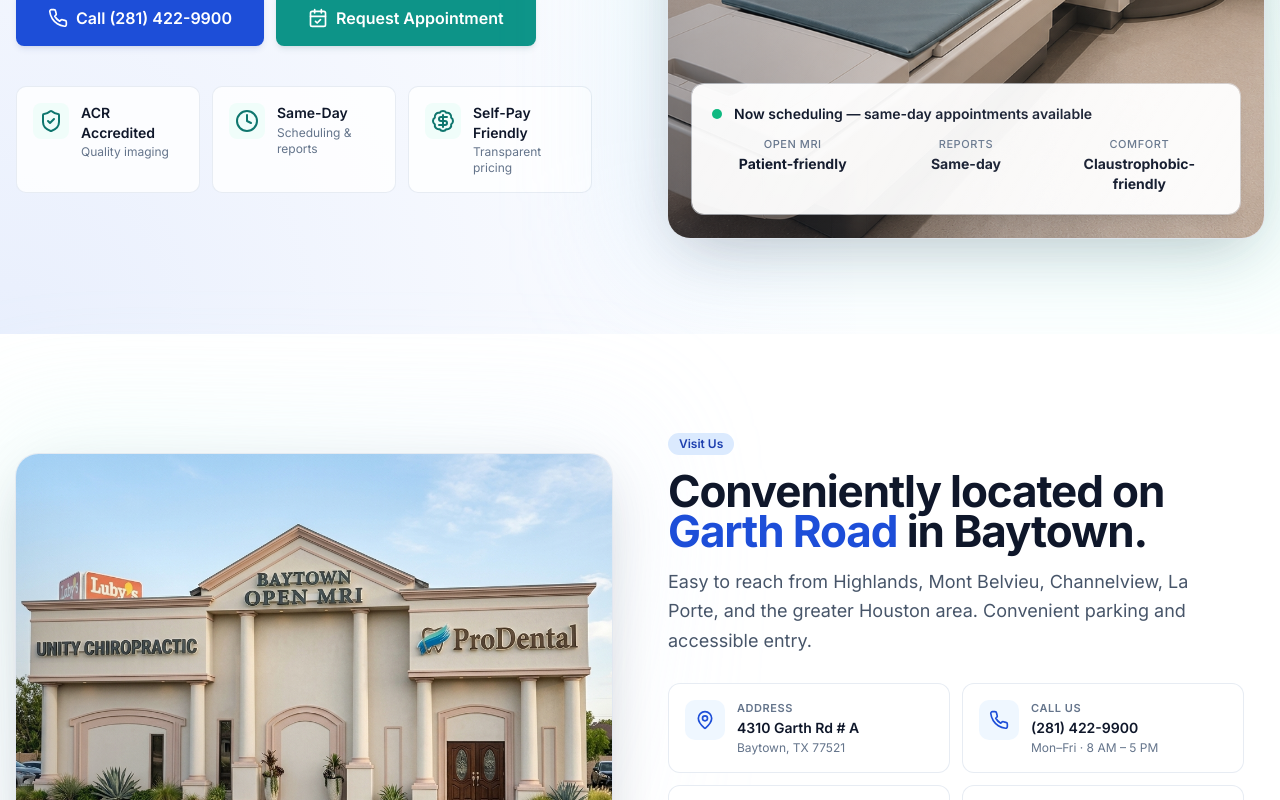
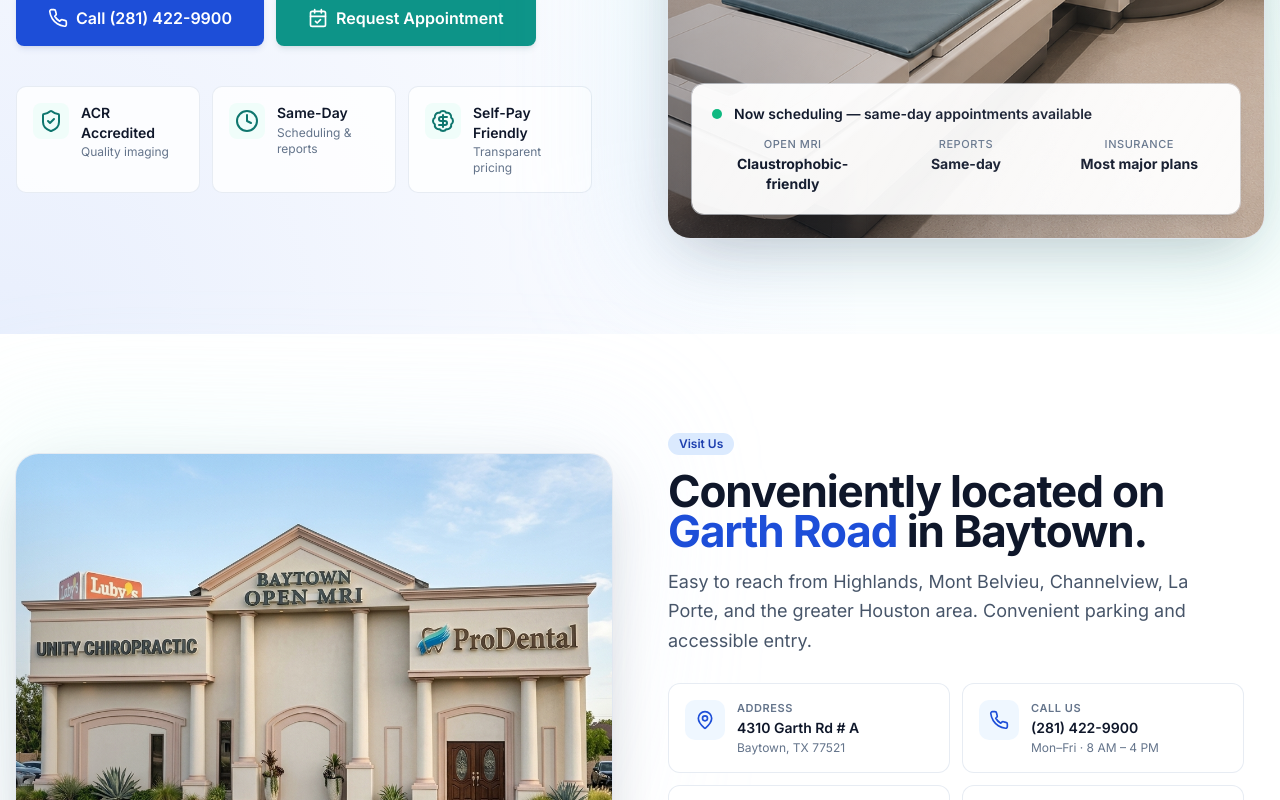
Before and after one commit to asaeidi83/baytown-open-mri, a Next.js app: page / in a window 1280 px wide. Shown: the part 720-1520 px from the top of the page. Built offline with nearby package versions, Linux system fonts and the light colour scheme; no server answers.

Commit message:
Update hero info cards (Open MRI/Reports/Insurance) and hours to 8 AM–4 PM

```diff
--- a/src/components/layout/footer.tsx
+++ b/src/components/layout/footer.tsx
@@ -92,7 +92,7 @@ export function Footer() {
             <li className="flex gap-3">
               <Clock className="h-4 w-4 mt-0.5 text-teal-400 shrink-0" />
               <div className="text-xs leading-relaxed">
-                Mon–Fri: 8:00 AM – 5:00 PM<br />
+                Mon–Fri: 8:00 AM – 4:00 PM<br />
                 Sat: By Appointment<br />
                 Sun: Closed
               </div>
--- a/src/components/sections/hero.tsx
+++ b/src/components/sections/hero.tsx
@@ -180,9 +180,9 @@ function ImagingFrame() {
                 </p>
               </div>
               <div className="mt-3 grid grid-cols-3 gap-3 text-center">
-                <Stat label="Open MRI" value="Patient-friendly" />
+                <Stat label="Open MRI" value="Claustrophobic-friendly" />
                 <Stat label="Reports" value="Same-day" />
-                <Stat label="Comfort" value="Claustrophobic-friendly" />
+                <Stat label="Insurance" value="Most major plans" />
               </div>
             </div>
           </div>
--- a/src/components/sections/location.tsx
+++ b/src/components/sections/location.tsx
@@ -72,13 +72,13 @@ export function Location() {
                 icon={Phone}
                 title="Call us"
                 primary={BUSINESS.phone}
-                secondary="Mon–Fri · 8 AM – 5 PM"
+                secondary="Mon–Fri · 8 AM – 4 PM"
                 href={telHref(BUSINESS.phone)}
               />
               <InfoCard
                 icon={Clock}
                 title="Hours"
-                primary="Mon – Fri · 8 AM – 5 PM"
+                primary="Mon – Fri · 8 AM – 4 PM"
                 secondary="Saturday by appointment"
               />
               <InfoCard
--- a/src/lib/constants.ts
+++ b/src/lib/constants.ts
@@ -34,11 +34,11 @@ export const BUSINESS = {
   fax: '(281) 422-9910',
   email: 'Baytownopenmri@gmail.com',
   hours: [
-    { day: 'Monday', hours: '8:00 AM – 5:00 PM' },
-    { day: 'Tuesday', hours: '8:00 AM – 5:00 PM' },
-    { day: 'Wednesday', hours: '8:00 AM – 5:00 PM' },
-    { day: 'Thursday', hours: '8:00 AM – 5:00 PM' },
-    { day: 'Friday', hours: '8:00 AM – 5:00 PM' },
+    { day: 'Monday', hours: '8:00 AM – 4:00 PM' },
+    { day: 'Tuesday', hours: '8:00 AM – 4:00 PM' },
+    { day: 'Wednesday', hours: '8:00 AM – 4:00 PM' },
+    { day: 'Thursday', hours: '8:00 AM – 4:00 PM' },
+    { day: 'Friday', hours: '8:00 AM – 4:00 PM' },
     { day: 'Saturday', hours: 'By Appointment' },
     { day: 'Sunday', hours: 'Closed' },
   ],
--- a/src/lib/schema.ts
+++ b/src/lib/schema.ts
@@ -34,7 +34,7 @@ export function localBusinessSchema() {
         '@type': 'OpeningHoursSpecification',
         dayOfWeek: ['Monday', 'Tuesday', 'Wednesday', 'Thursday', 'Friday'],
         opens: '08:00',
-        closes: '17:00',
+        closes: '16:00',
       },
     ],
     areaServed: [
```
